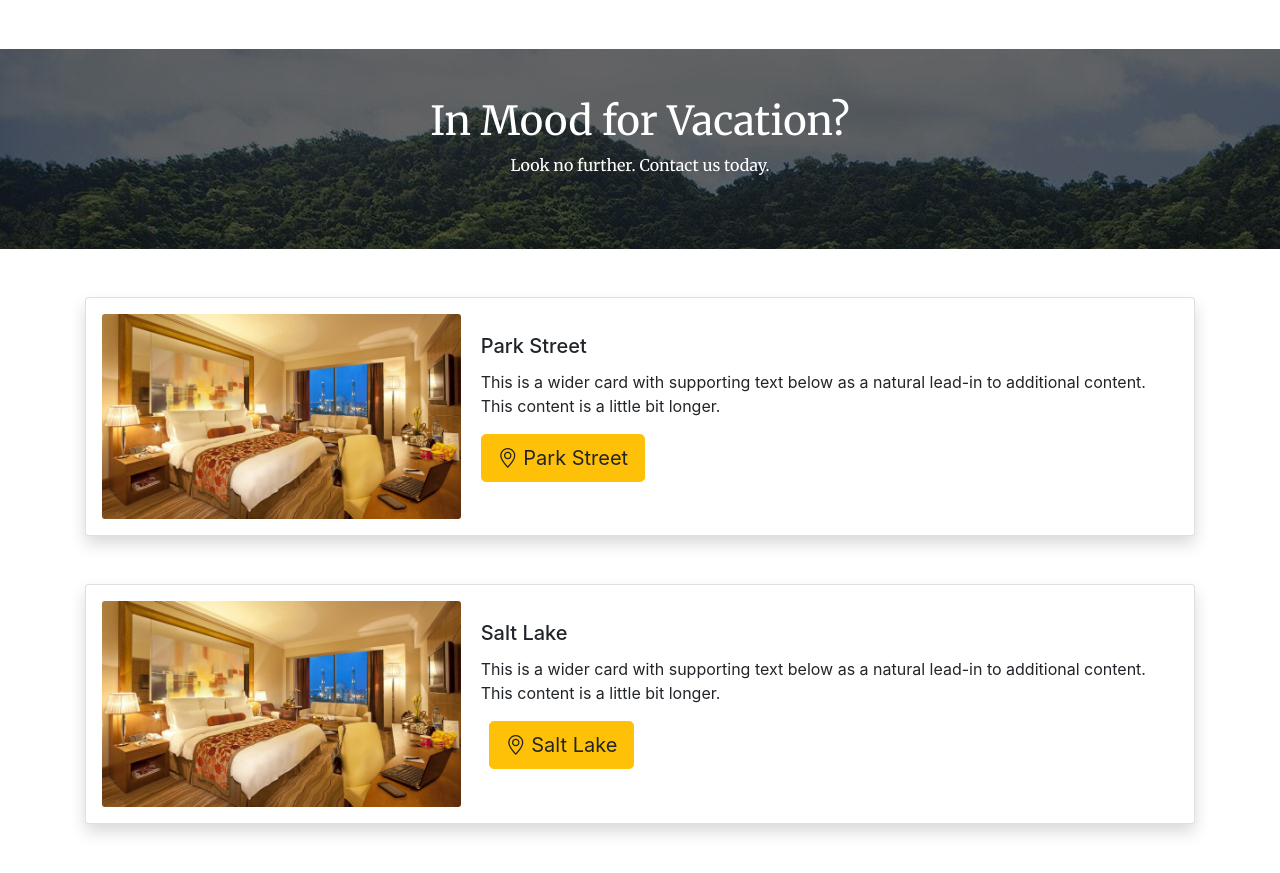
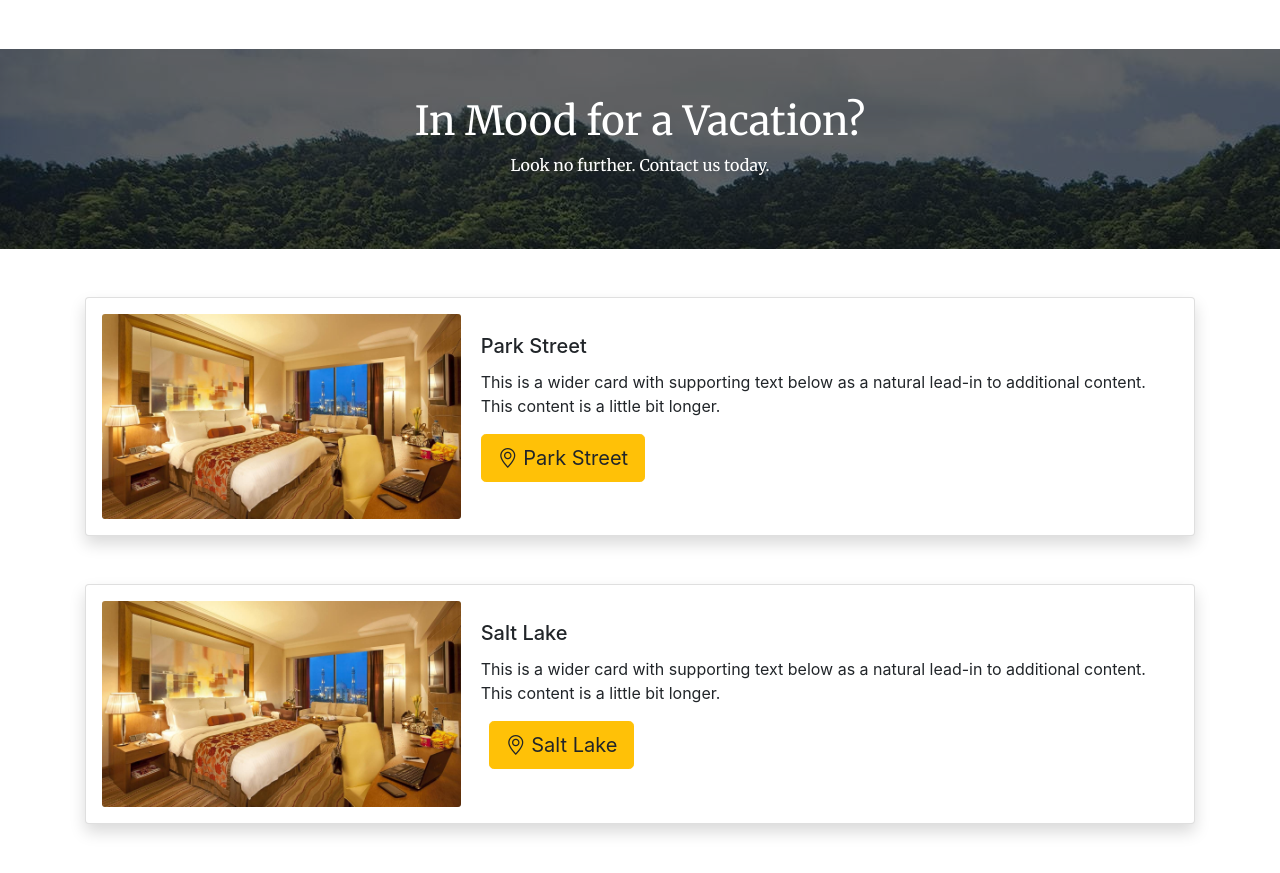
Before and after one commit to debajit4944/AmbienceHotelFinal, a plain HTML site: page index.html in a window 1280 px wide. Shown: the part 863-1736 px from the top of the page. Drawn offline with nearby package versions, Linux system fonts and the light colour scheme; some packages are replaced by stand-ins of ours; a script that the page names is missing.

Commit message:
content edit

```diff
--- a/index.html
+++ b/index.html
@@ -202,7 +202,7 @@
       <div class="row">
         <div class="col">
           <div class="container pt-5">
-            <h1>In Mood for Vacation?</h1>
+            <h1>In Mood for a Vacation?</h1>
             <p class="">Look no further. Contact us today.</p>
           </div>
         </div>
```
